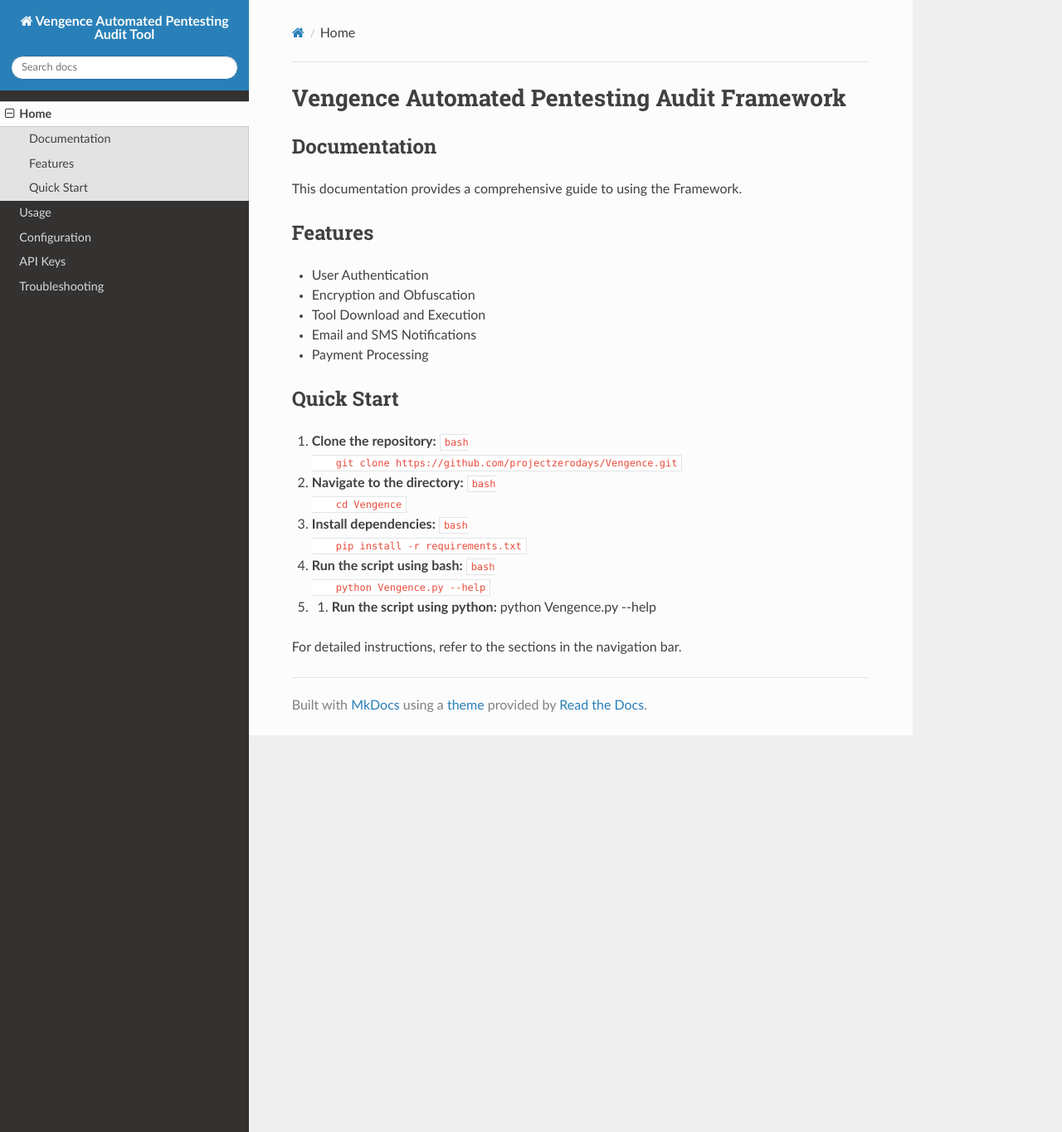
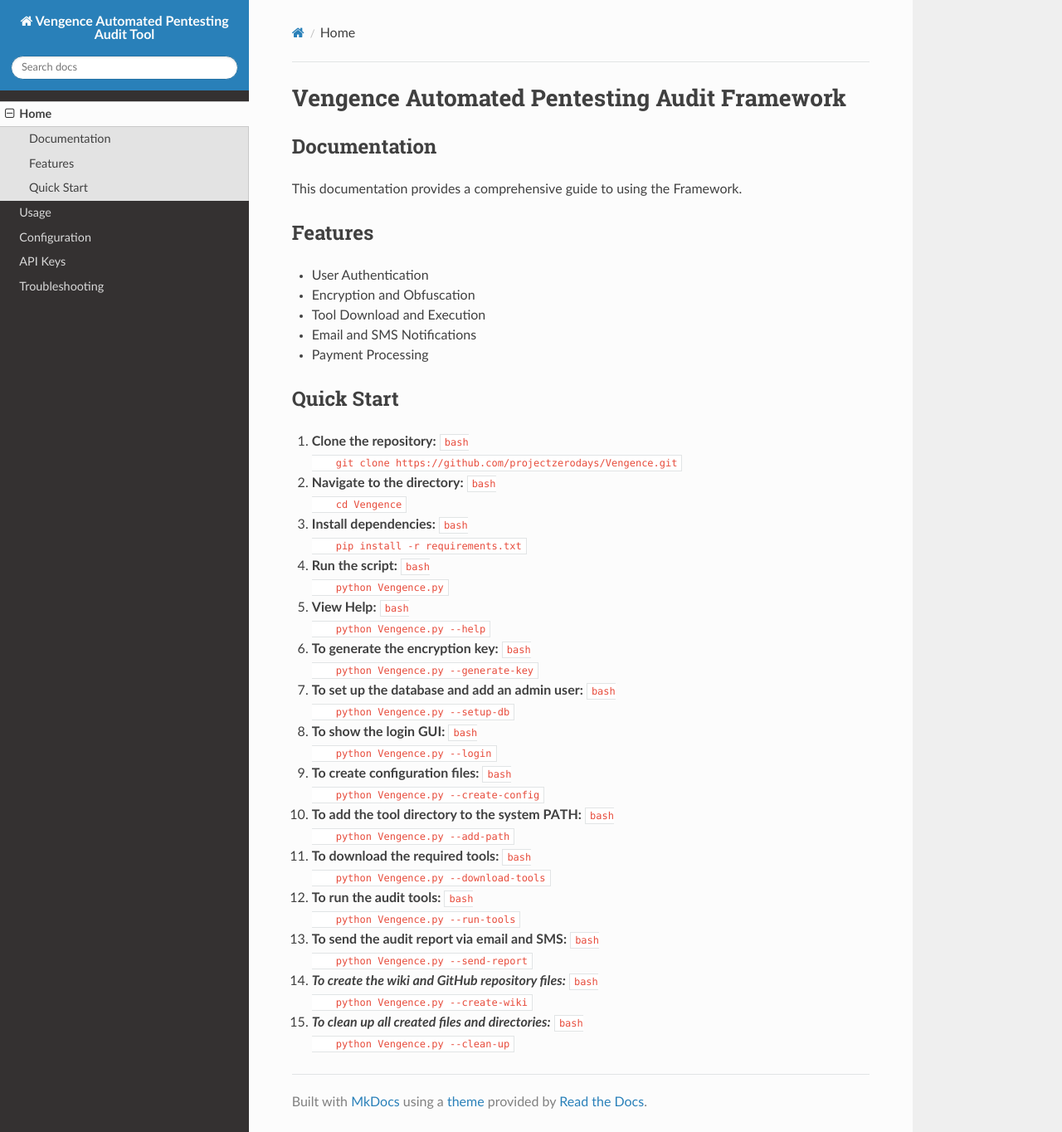
Before and after one commit to ProjectZeroDays/Vengence, an MkDocs documentation site: the page built from docs/index.md, in a window 1280 px wide and 1364 px high. Shown: the whole window at 83% size. Built offline with MkDocs 1.6.1, drawn with Linux system fonts in a browser that asks for light colours; nearby versions of some CDN libraries.

Commit message:
Update index.md

````diff
--- a/docs/index.md
+++ b/docs/index.md
@@ -29,12 +29,62 @@
     pip install -r requirements.txt
     ```
 
-4. **Run the script using bash:**
+4. **Run the script:**
+    ```bash
+    python Vengence.py
+    ```
+
+5. **View Help:**
     ```bash
     python Vengence.py --help
     ```
 
-5. 4. **Run the script using python:**
-    python Vengence.py --help
+6. **To generate the encryption key:**
+    ```bash
+    python Vengence.py --generate-key
+    ```
 
-For detailed instructions, refer to the sections in the navigation bar.
+7. **To set up the database and add an admin user:**
+    ```bash
+    python Vengence.py --setup-db
+    ```
+
+8. **To show the login GUI:**
+    ```bash
+    python Vengence.py --login
+    ```
+
+9. **To create configuration files:**
+    ```bash
+    python Vengence.py --create-config
+    ```
+
+10. **To add the tool directory to the system PATH:**
+    ```bash
+    python Vengence.py --add-path
+    ```
+
+11. **To download the required tools:**
+    ```bash
+    python Vengence.py --download-tools
+    ```
+
+12. **To run the audit tools:**
+    ```bash
+    python Vengence.py --run-tools
+    ```
+
+13. **To send the audit report via email and SMS:**
+    ```bash
+    python Vengence.py --send-report
+    ```
+
+14. ***To create the wiki and GitHub repository files:***
+    ```bash
+    python Vengence.py --create-wiki
+    ```
+
+15. ***To clean up all created files and directories:***
+    ```bash
+    python Vengence.py --clean-up
+    ```
````
